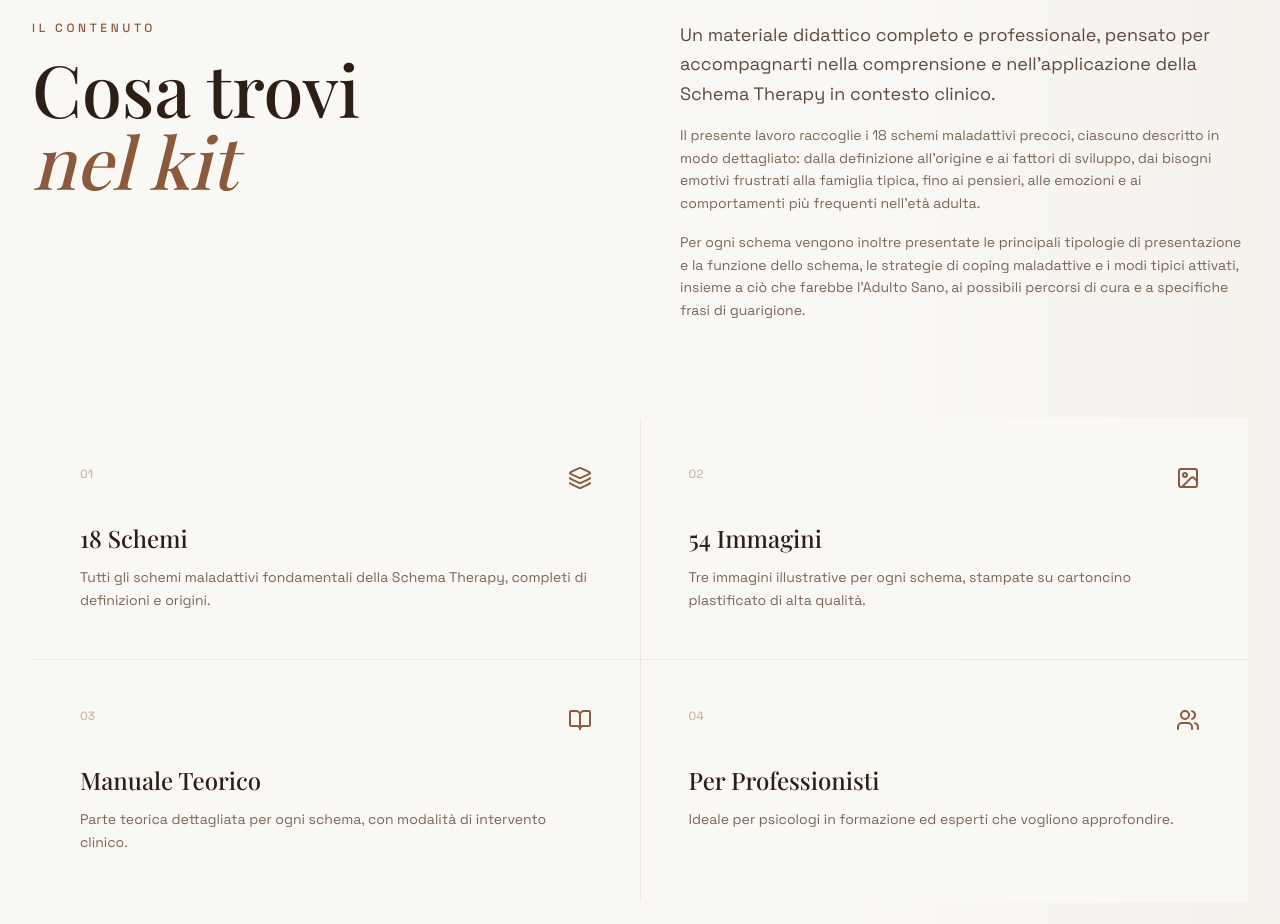
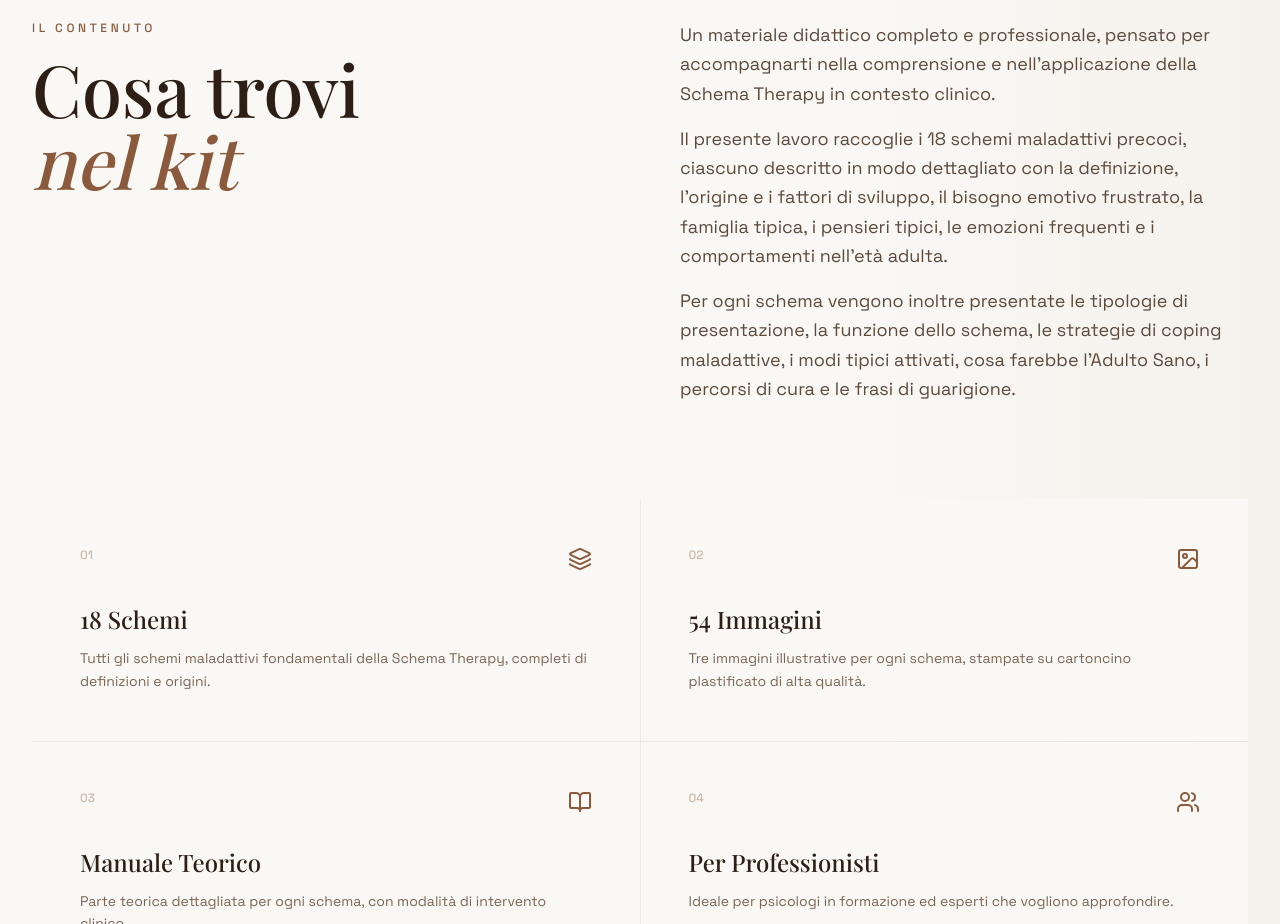
Before and after one commit to eltonbrahja/schema-therapy, a React (Vite) app: page / in a window 1280 px wide. Shown: the part 940-1864 px from the top of the page. Built offline with nearby package versions, Linux system fonts and the light colour scheme; a web font is replaced by a local one.

Commit message:
sistema testo

```diff
--- a/src/sections/Product.tsx
+++ b/src/sections/Product.tsx
@@ -105,26 +105,27 @@ export function Product() {
             </p>
 
             <p
-              className={`text-sm text-[#7a6555] leading-relaxed transition-all duration-700 delay-300 ${
+  className={`text-lg text-[#5c4a3d] leading-relaxed transition-all duration-700 delay-300 ${
     isVisible ? 'opacity-100 translate-y-0' : 'opacity-0 translate-y-8'
   }`}
 >
   Il presente lavoro raccoglie i 18 schemi maladattivi precoci, ciascuno
-              descritto in modo dettagliato: dalla definizione all&apos;origine e ai fattori
-              di sviluppo, dai bisogni emotivi frustrati alla famiglia tipica, fino ai
-              pensieri, alle emozioni e ai comportamenti più frequenti nell&apos;età adulta.
+  descritto in modo dettagliato con la definizione, l&apos;origine e i fattori
+  di sviluppo, il bisogno emotivo frustrato, la famiglia tipica, i pensieri
+  tipici, le emozioni frequenti e i comportamenti nell&apos;età adulta.
 </p>
 
 <p
-              className={`text-sm text-[#7a6555] leading-relaxed transition-all duration-700 delay-350 ${
+  className={`text-lg text-[#5c4a3d] leading-relaxed transition-all duration-700 delay-350 ${
     isVisible ? 'opacity-100 translate-y-0' : 'opacity-0 translate-y-8'
   }`}
 >
-              Per ogni schema vengono inoltre presentate le principali tipologie di
-              presentazione e la funzione dello schema, le strategie di coping
-              maladattive e i modi tipici attivati, insieme a ciò che farebbe l&apos;Adulto
-              Sano, ai possibili percorsi di cura e a specifiche frasi di guarigione.
+  Per ogni schema vengono inoltre presentate le tipologie di presentazione,
+  la funzione dello schema, le strategie di coping maladattive, i modi tipici
+  attivati, cosa farebbe l&apos;Adulto Sano, i percorsi di cura e le frasi di
+  guarigione.
 </p>
+
           </div>
         </div>
 
```
Lines whose indentation alone changed are shown as unchanged.
